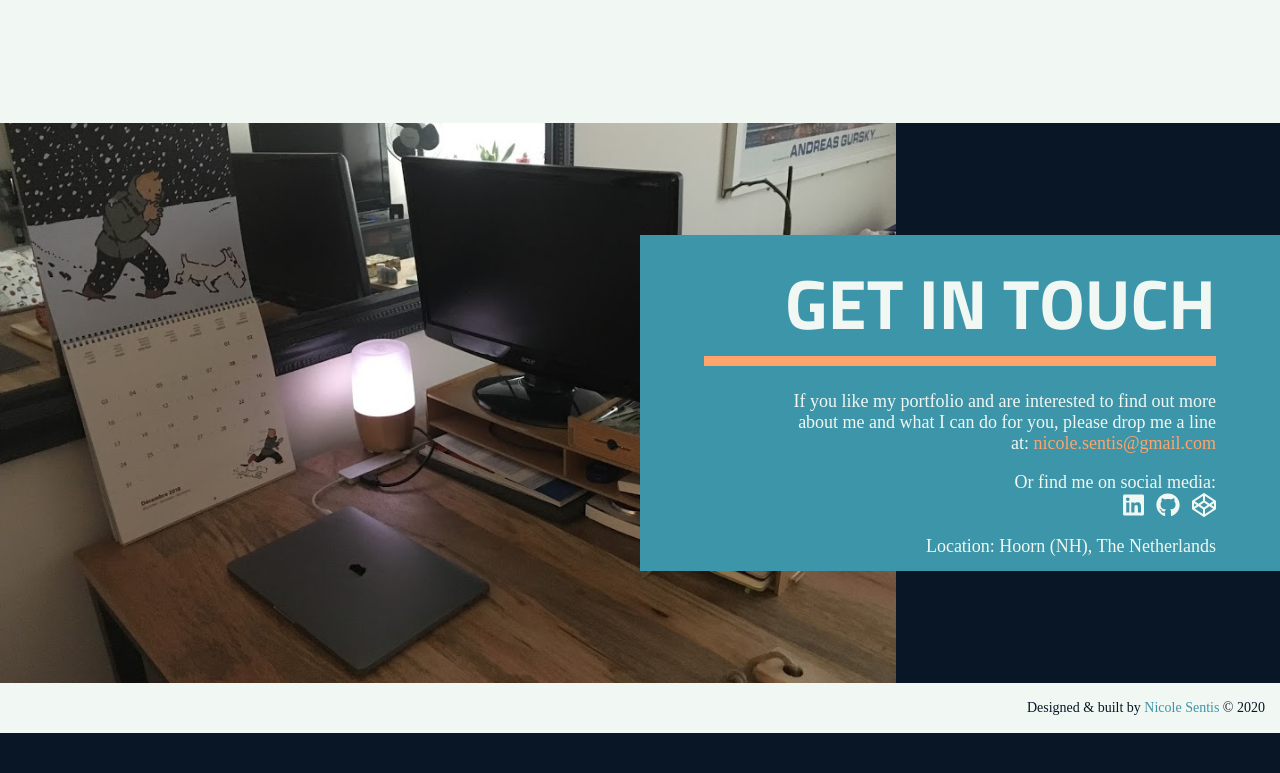
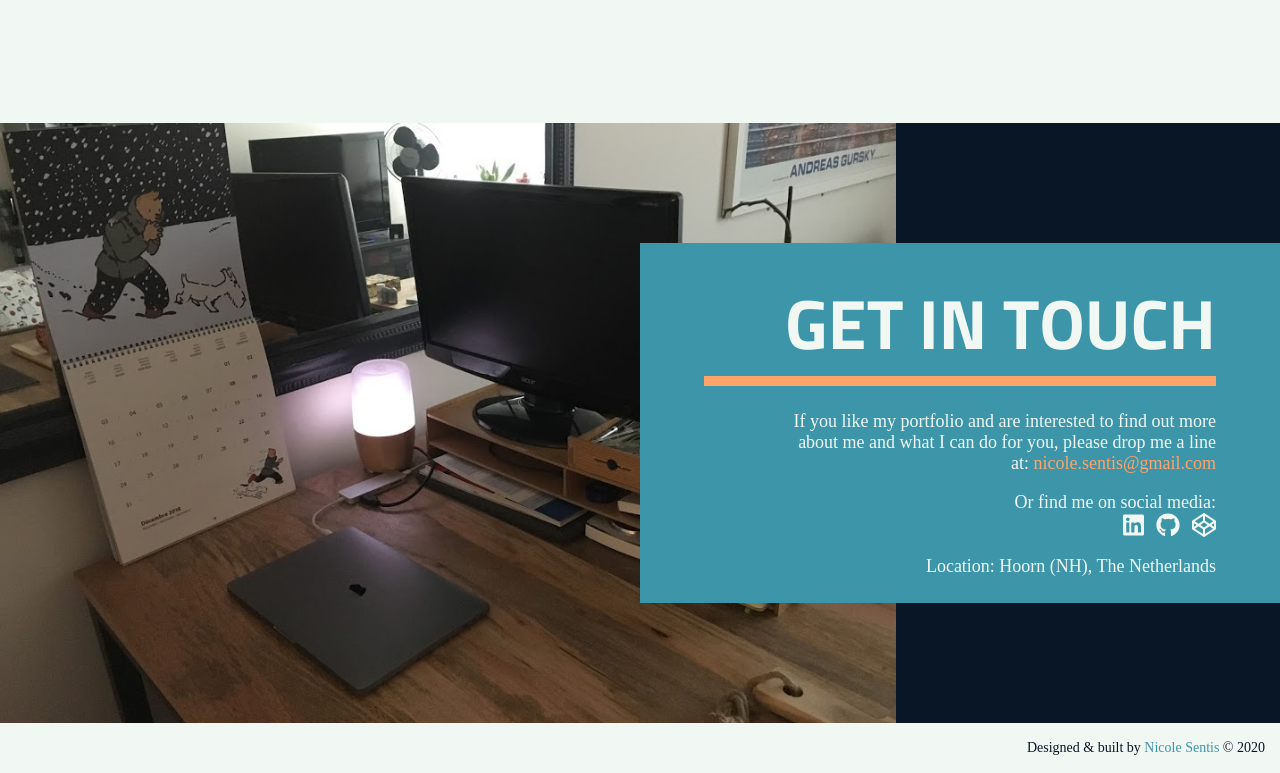
Before and after one commit to NicoleAMS/vue-portfolio, a Vue app: page / in a window 1280 px wide. Shown: the part 3134-3907 px from the top of the page. Before the commit the page ends 3867 px from the top, so only its background shows below. Built offline with nearby package versions, Linux system fonts and the light colour scheme; a web font is replaced by a local one.

Commit message:
changes min-height of contact section

```diff
--- a/src/components/homepage/Contact.vue
+++ b/src/components/homepage/Contact.vue
@@ -56,6 +56,7 @@ $white: #f1f7f3;
 
 #contact {
   height: 70vh;
+  min-height: 600px;
 
   @media screen and (max-width: 768px) {
     height: auto;
```
